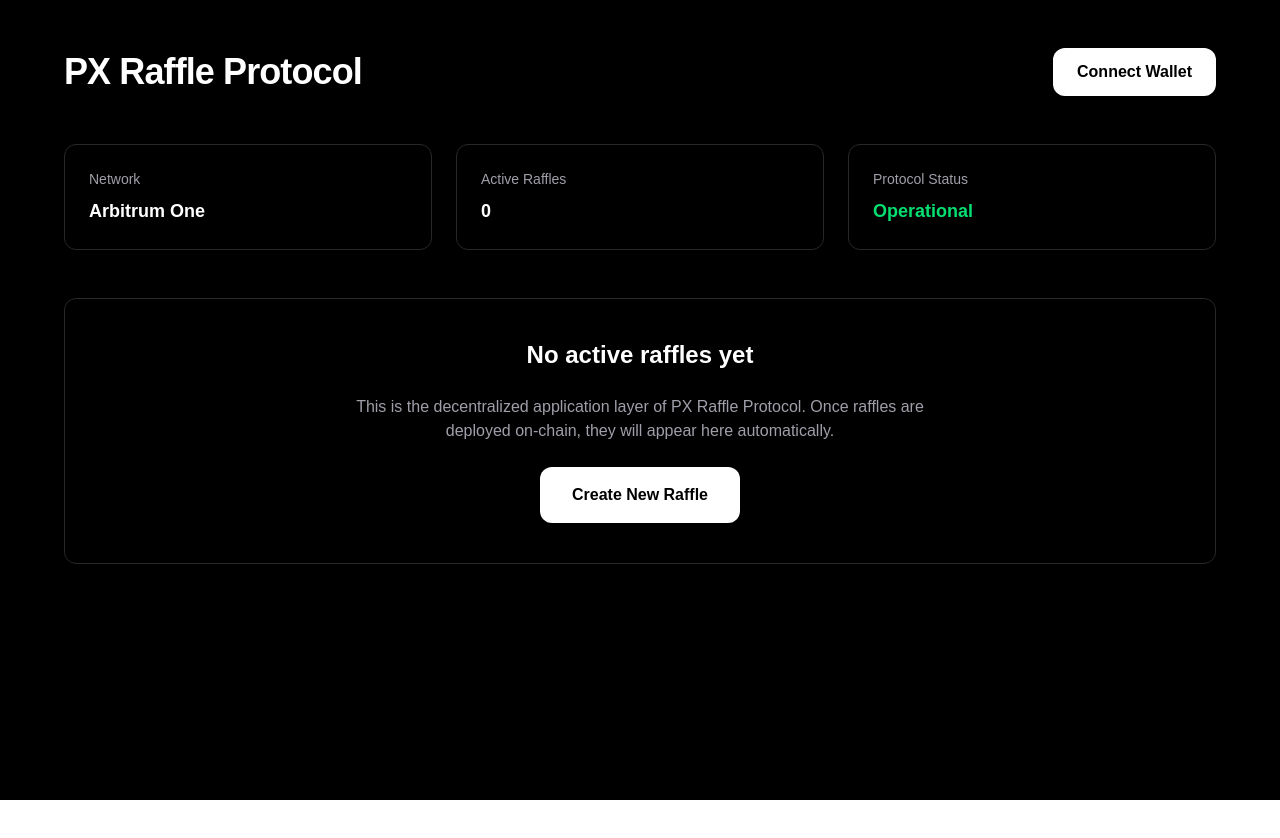
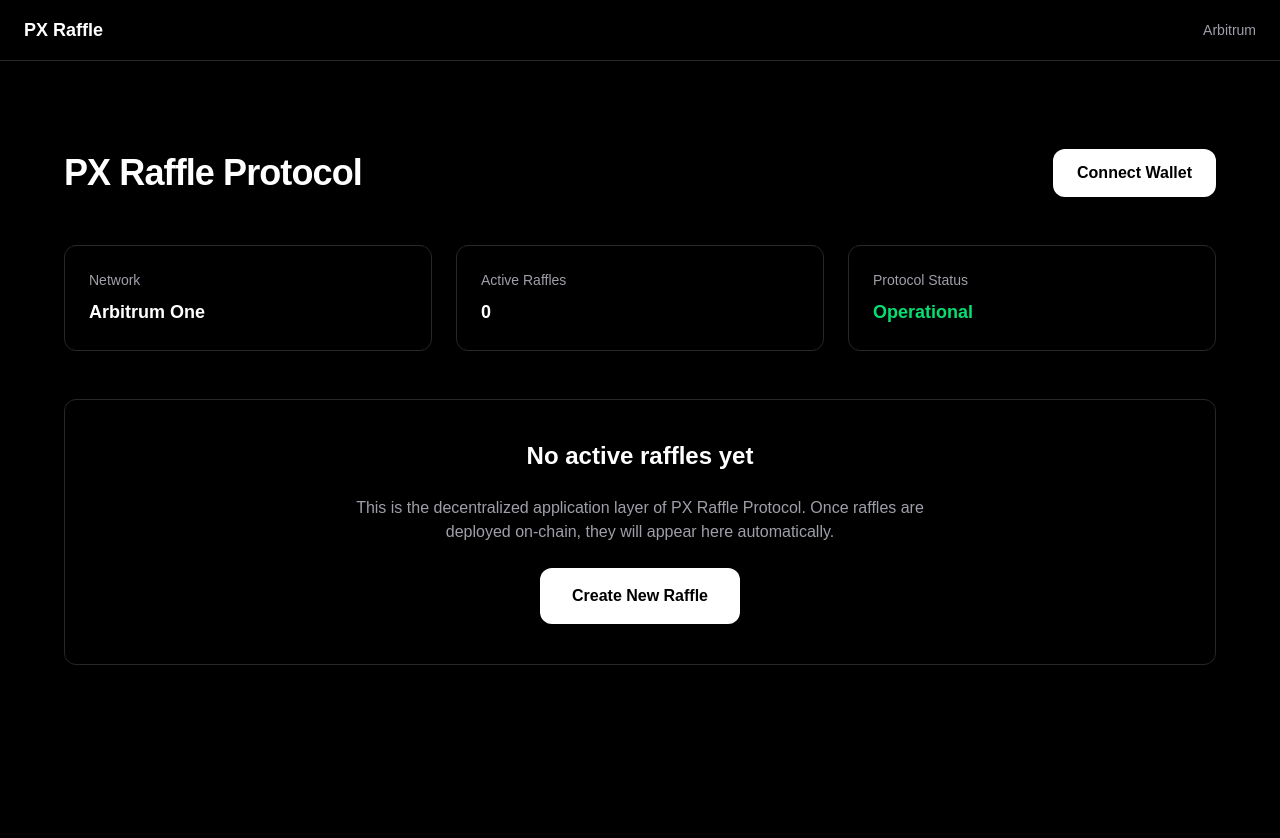
Before and after one commit to AndersonTeodoro-hub/px-raffle-protocol, a Next.js app in the folder frontend/: page /app in a window 1280 px wide. Shown: the top 838 px of the page. Before the commit the page ends 800 px from the top, so only its background shows below. Built offline with nearby package versions, Linux system fonts and the light colour scheme.

Commit message:
feat: add dedicated layout for dApp route (/app)

```diff
--- /dev/null
+++ b/frontend/app/app/layout.tsx
@@ -0,0 +1,16 @@
+import { ReactNode } from "react";
+
+export default function AppLayout({ children }: { children: ReactNode }) {
+  return (
+    <main className="min-h-screen bg-black text-white">
+      <header className="border-b border-zinc-800 px-6 py-4 flex items-center justify-between">
+        <span className="font-bold text-lg">PX Raffle</span>
+        <span className="text-sm text-zinc-400">Arbitrum</span>
+      </header>
+
+      <section className="px-6 py-10">
+        {children}
+      </section>
+    </main>
+  );
+}
```
